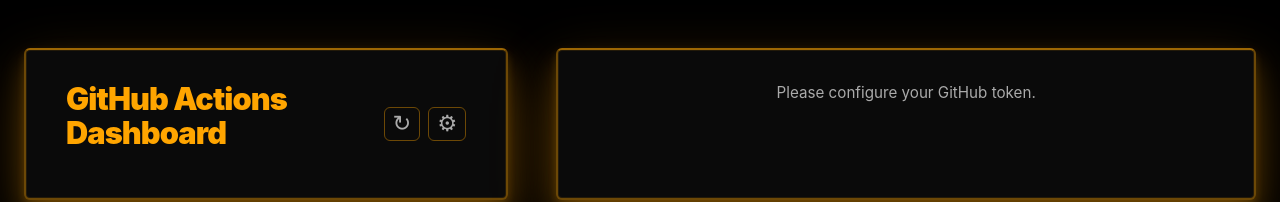
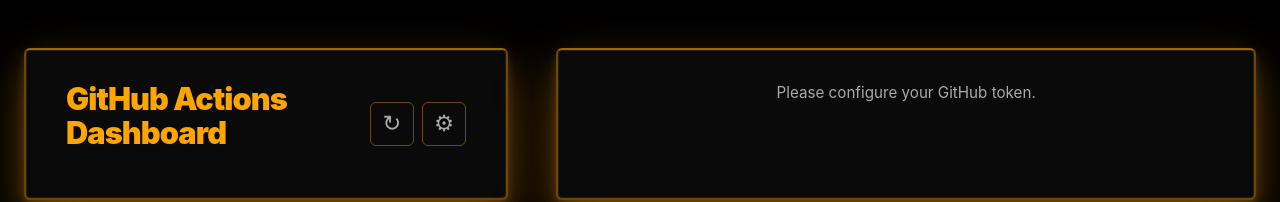
Before and after one commit to MenschMachine/github-dashboard, a React (Vite) app: page / in a window 1280 px wide. Shown: the top 202 px of the page. Built offline with nearby package versions, Linux system fonts and the light colour scheme.

Commit message:
style(Dashboard): update button styling
Added min-width, min-height, and flexbox properties for better layout and usability

```diff
--- a/src/components/Dashboard.css
+++ b/src/components/Dashboard.css
@@ -119,9 +119,15 @@
   color: var(--theme-text-secondary);
   font-size: 1.4rem;
   cursor: pointer;
-  padding: 0.3rem 0.5rem;
+  padding: 0.5rem 0.7rem;
+  min-width: 44px;
+  min-height: 44px;
+  display: flex;
+  align-items: center;
+  justify-content: center;
   line-height: 1;
   transition: color 0.2s;
+  -webkit-tap-highlight-color: transparent;
 }
 
 .settings-toggle:hover {
```
